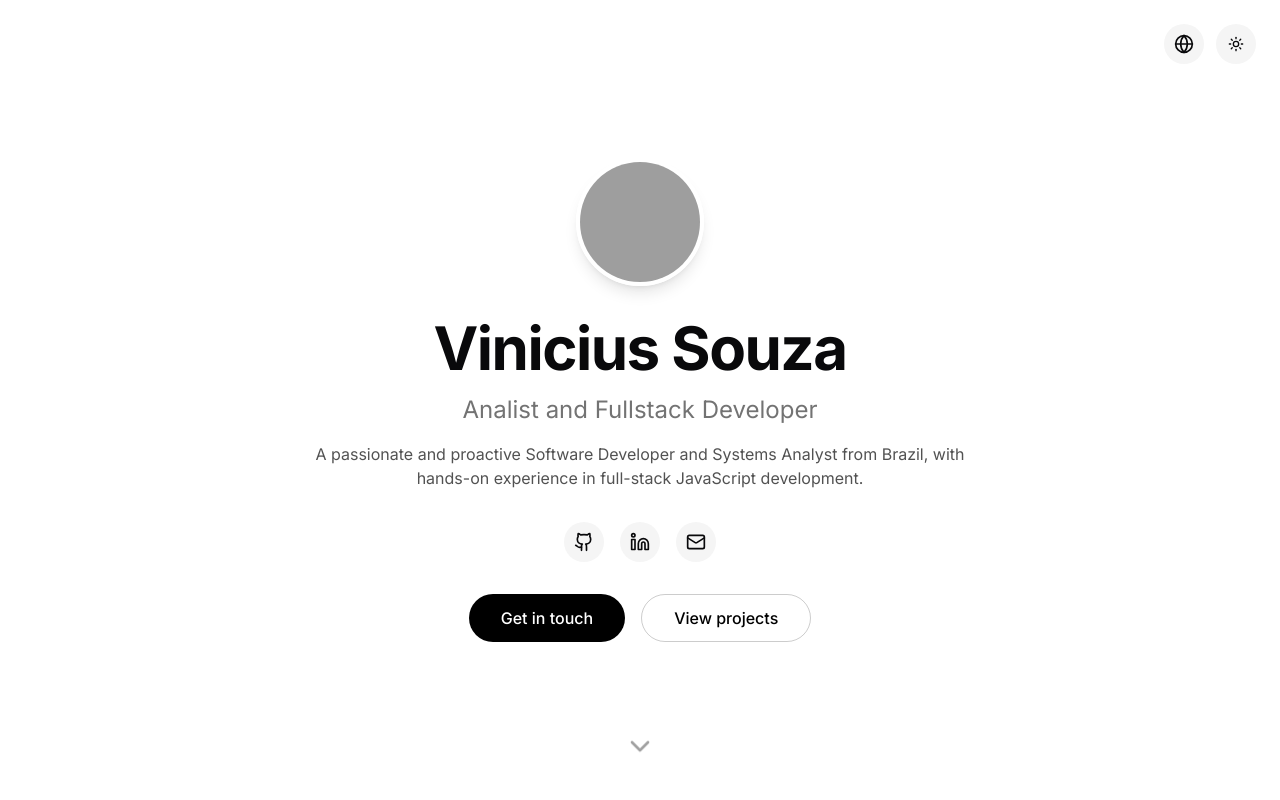
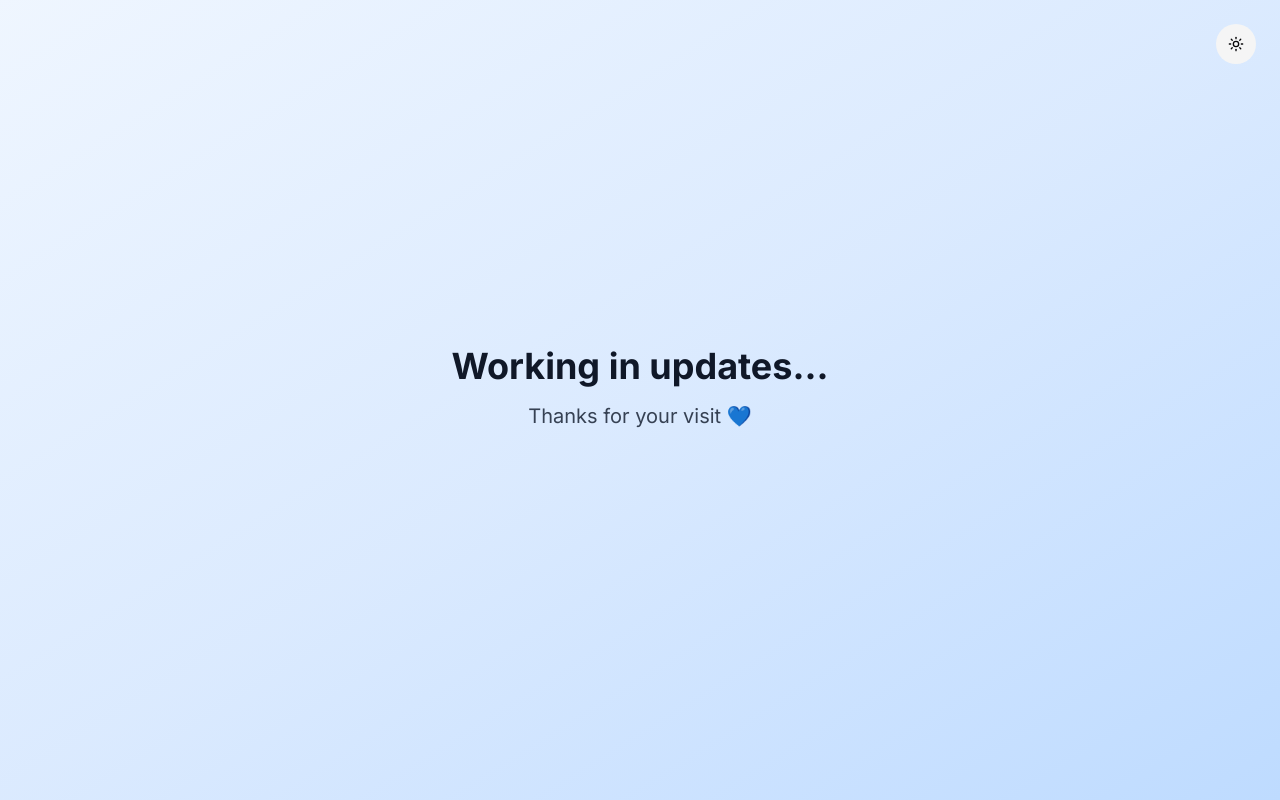
Before and after one commit to viniszofx/viniszofx, a Next.js app: page / in a window 1280 px wide. Shown: the top 800 px of the page. Built offline with nearby package versions, Linux system fonts and the light colour scheme; no server answers; grey boxes are pictures that could not be loaded.

Commit message:
refactor: remove unused imports and update Home component layout for clarity

```diff
--- a/app/layout.tsx
+++ b/app/layout.tsx
@@ -1,5 +1,4 @@
 import "@/app/globals.css";
-import { LanguageSwitch } from "@/components/language-switch";
 import { ThemeProvider } from "@/components/theme-provider";
 import { ThemeToggle } from "@/components/theme-toggle";
 import { LanguageProvider } from "@/context/language-context";
@@ -34,7 +33,7 @@ export default function RootLayout({
         >
           <LanguageProvider>
             <div className="fixed top-6 right-6 z-50 flex items-center gap-3">
-              <LanguageSwitch />
+              {/* <LanguageSwitch /> */}
               <ThemeToggle />
             </div>
             {children}
--- a/app/page.tsx
+++ b/app/page.tsx
@@ -1,19 +1,9 @@
 "use client";
-
-import { About } from "@/components/about";
-import { Contact } from "@/components/contact";
-import { Education } from "@/components/education";
-import { Experience } from "@/components/experience";
-import { Footer } from "@/components/footer";
-import { GitHubContributions } from "@/components/github-contributions";
-import { GitHubProjects } from "@/components/github-projects";
-import { Hero } from "@/components/hero";
-import { Technologies } from "@/components/technologies";
 
 export default function Home() {
   return (
-    <main>
-      <Hero />
+    <main className="h-screen flex flex-col justify-center items-center bg-gradient-to-br from-blue-50 via-blue-100 to-blue-200 dark:from-gray-900 dark:via-blue-950 dark:to-black">
+      {/* <Hero />
       <About />
       <Experience />
       <Technologies />
@@ -21,7 +11,13 @@ export default function Home() {
       <GitHubContributions />
       <Education />
       <Contact />
-      <Footer />
+      <Footer /> */}
+      <h1 className="text-gray-900 dark:text-white text-4xl font-bold mb-4">
+        Working in updates...
+      </h1>
+      <p className="text-gray-700 dark:text-blue-200 text-xl mb-6">
+        Thanks for your visit 💙
+      </p>
     </main>
   );
 }
--- a/next.config.js
+++ b/next.config.js
@@ -1,13 +1,12 @@
-// ... existing code ...
+
 module.exports = {
   images: {
     remotePatterns: [
       {
         protocol: 'https',
         hostname: 'github.com',
-        // You can specify the pathname if needed, e.g., '/path/to/images/*'
+
       },
     ],
   },
 };
-// ... existing code ...
```
